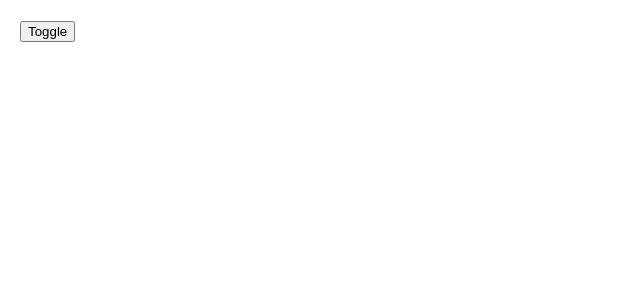
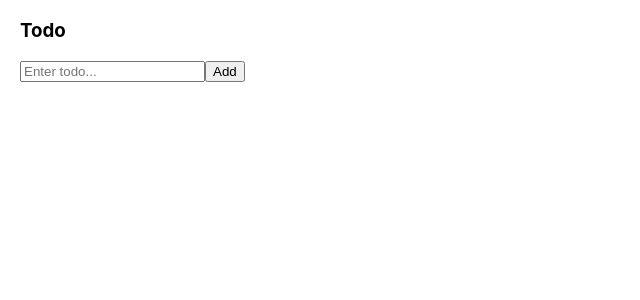
Before and after one commit to HZ-Dream/Tiktok_ReactJS, a React (Create React App) app: page / in a window 1280 px wide. Shown: the top 300 px of the page, without its empty margins (0-640 px from the left). Built offline with nearby package versions, Linux system fonts and the light colour scheme.

Commit message:
Create file Todo

```diff
--- a/src/App.js
+++ b/src/App.js
@@ -1,14 +1,7 @@
-import { useState } from "react";
-import Content from './Content.js';
+import TodoApp from "./Todo/Index";
 
 function App() {
-  const [status, setStatus] = useState(false);
-  return (
-    <div style={{padding: 20}}>
-        <button onClick={() => setStatus(!status)}>Toggle</button>
-        {status && <Content />}
-    </div>
-  );
+    return <TodoApp />
 }
 
-export default App;
+export default App
--- a/src/Content.js
+++ b/src/Content.js
@@ -1,15 +1,12 @@
-import { useEffect } from "react"
+import {memo} from "react"
 
-function Content() {
-
-    useEffect (() => {
-
-    })
+function Content({onIncrease}) {
     return (
-        <div>
-            <h1>Hello anh em Man City và SGP</h1>
-        </div>
+        <>
+            <h2>Hello anh em</h2>
+            <button onClick={onIncrease}>Click me!</button>
+        </>
     )
 }
 
-export default Content
+export default memo(Content)
--- /dev/null
+++ b/src/Todo/Index.js
@@ -0,0 +1,40 @@
+import { useReducer, useRef } from "react";
+import reducer, { initState } from './reducer'
+import { addJob, setJob, deleteJob } from './actions.js'
+
+function App() {
+    const [state, dispatch] = useReducer(reducer, initState)
+    const { job, jobs } = state;
+    const inputRef = useRef();
+
+    const handleSubmit = () => {
+        dispatch(addJob(job))
+        dispatch(setJob(''))
+
+        inputRef.current.focus()
+    }
+  return (
+      <div style={{padding: '0 20px'}}>
+        <h3>Todo</h3>
+        <input
+            ref={inputRef}
+            value={job}
+            placeholder="Enter todo..."
+            onChange={e => {
+                dispatch(setJob(e.target.value))
+            }}
+        />
+        <button onClick={handleSubmit}>Add</button>
+        <ul>
+            {jobs.map( (job, index) => (
+                <li key={index}>{job}
+                    <span onClick={() => dispatch(deleteJob(index))}
+                        >&times;</span>
+                </li>
+            ))}
+        </ul>
+      </div>
+  )
+}
+
+export default App
--- /dev/null
+++ b/src/Todo/actions.js
@@ -0,0 +1,22 @@
+import { ADD_JOB, SET_JOB, DELETE_JOB } from './constants.js'
+
+export const setJob = payload => {
+    return {
+        type: SET_JOB,
+        payload
+    }
+}
+
+export const addJob = payload => {
+    return {
+        type: ADD_JOB,
+        payload
+    }
+}
+
+export const deleteJob = payload => {
+    return {
+        type: DELETE_JOB,
+        payload
+    }
+}
--- /dev/null
+++ b/src/Todo/constants.js
@@ -0,0 +1,3 @@
+export const SET_JOB = 'set_job'
+export const ADD_JOB = 'add_job'
+export const DELETE_JOB = 'delete_job'
--- /dev/null
+++ b/src/Todo/reducer.js
@@ -0,0 +1,37 @@
+import { ADD_JOB, SET_JOB, DELETE_JOB } from './constants.js'
+
+export const initState = {
+    job: '',
+    jobs: []
+}
+
+const reducer = (state, action) => {
+    let newState
+    switch(action.type) {
+        case SET_JOB:
+            newState = {
+                ...state,
+                job: action.payload
+            }
+            break
+        case ADD_JOB:
+            newState = {
+                ...state,
+                jobs: [...state.jobs, action.payload]
+            }
+            break
+        case DELETE_JOB:
+            const newJobs = [...state.jobs]
+            newJobs.splice(action.payload, 1)
+            newState = {
+                ...state,
+                jobs: newJobs
+            }
+            break
+        default:
+            throw new Error('Invalid action!')
+    }
+    return newState;
+}
+
+export default reducer
```
